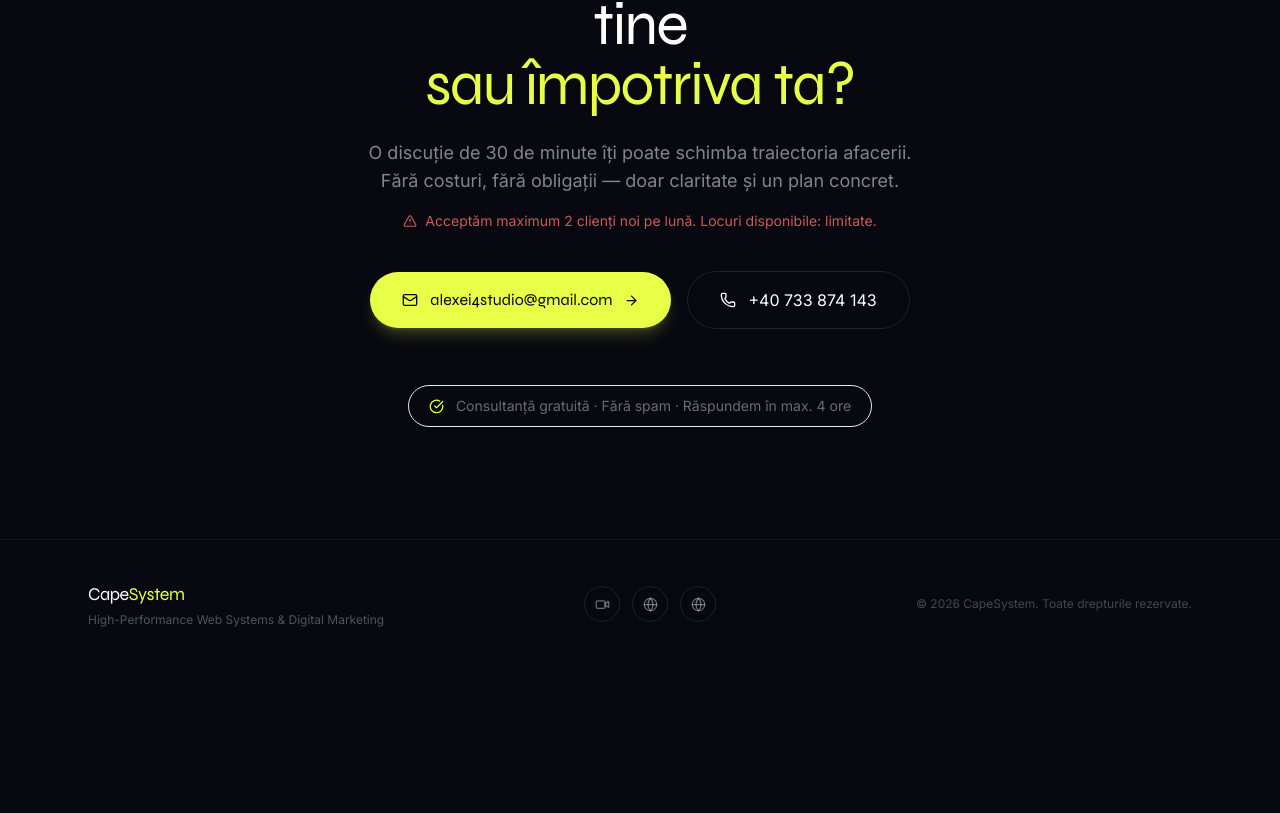
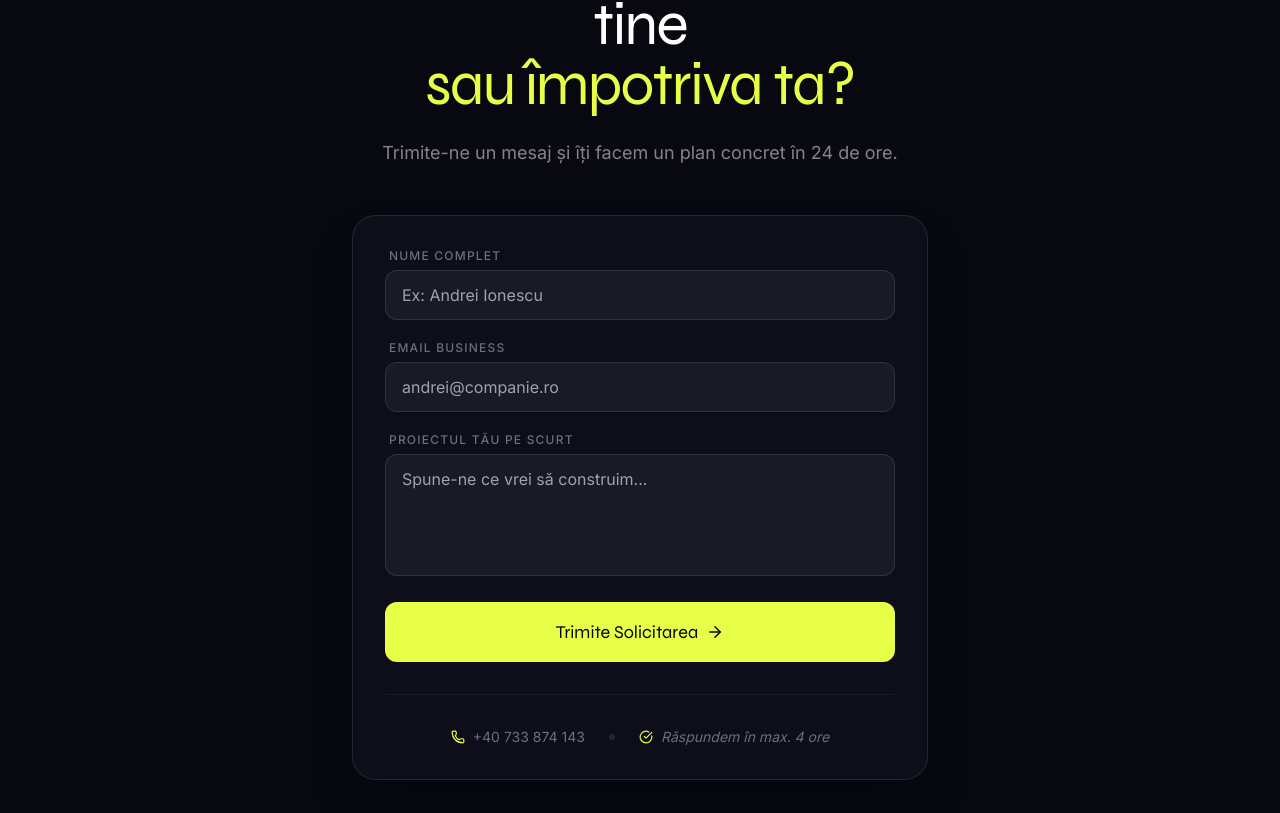
Before and after one commit to alexei4studio-afk/azisunt-net, a Next.js app: page / in a window 1280 px wide. Shown: the part 7747-8560 px from the top of the page. Before the commit the page ends 8415 px from the top, so only its background shows below. Built offline with nearby package versions, Linux system fonts and the light colour scheme.

Commit message:
Feature: Integrated live contact form with Formspree

```diff
--- a/app/page.js
+++ b/app/page.js
@@ -1040,15 +1040,15 @@ function Servicii() {
   );
 }
 
-/* ─── CTA FINAL — Punctul 7: CTA Clar ─── */
+/* ─── CTA FINAL — Punctul 7: Formular de Contact Activ ─── */
 function CTA() {
   return (
     <section id="contact" className="py-28 relative overflow-hidden">
       <div className="absolute inset-0 bg-gradient-to-b from-transparent via-accent/3 to-transparent pointer-events-none" />
       <div className="absolute top-1/2 left-1/2 -translate-x-1/2 -translate-y-1/2 w-[600px] h-[400px] bg-accent/8 rounded-full blur-[120px] pointer-events-none" />
 
-      <div className="max-w-4xl mx-auto px-6 text-center relative">
-        <AnimatedSection>
+      <div className="max-w-4xl mx-auto px-6 relative">
+        <AnimatedSection className="text-center mb-12">
           <Badge>Hai să vorbim</Badge>
           <h2 className="font-display font-800 text-5xl sm:text-6xl leading-[1.05] tracking-tight mb-6">
             Sistemul tău web lucrează pentru tine
@@ -1056,38 +1056,66 @@ function CTA() {
             <span className="text-accent">sau împotriva ta?</span>
           </h2>
           <p className="font-body text-lg text-white/50 max-w-xl mx-auto mb-4">
-            O discuție de 30 de minute îți poate schimba traiectoria afacerii.
-            Fără costuri, fără obligații — doar claritate și un plan concret.
+            Trimite-ne un mesaj și îți facem un plan concret în 24 de ore.
           </p>
-          <p className="font-body text-sm text-red-400/80 mb-10 flex items-center justify-center gap-2">
-            <AlertTriangle size={14} />
-            Acceptăm maximum 2 clienți noi pe lună. Locuri disponibile: limitate.
-          </p>
+        </AnimatedSection>
 
-          <div className="flex flex-col sm:flex-row items-center justify-center gap-4 mb-14">
-            <a
-              href="mailto:alexei4studio@gmail.com"
-              className="group w-full sm:w-auto inline-flex items-center justify-center gap-3 bg-accent text-[#080810] font-display font-700 text-base px-8 py-4 rounded-full hover:scale-105 transition-all shadow-lg shadow-accent/20"
+        <AnimatedSection className="max-w-xl mx-auto bg-surface-card border border-white/10 p-8 rounded-3xl shadow-2xl relative">
+          <form
+            action="https://formspree.io/f/xqewbwgj"
+            method="POST"
+            className="space-y-5 text-left"
+          >
+            <div>
+              <label htmlFor="name" className="block text-xs font-medium text-white/40 mb-1.5 ml-1 uppercase tracking-widest">Nume Complet</label>
+              <input
+                type="text"
+                name="name"
+                required
+                className="w-full bg-white/5 border border-white/10 rounded-xl px-4 py-3 text-white focus:outline-none focus:border-accent/50 transition-colors"
+                placeholder="Ex: Andrei Ionescu"
+              />
+            </div>
+
+            <div>
+              <label htmlFor="email" className="block text-xs font-medium text-white/40 mb-1.5 ml-1 uppercase tracking-widest">Email Business</label>
+              <input
+                type="email"
+                name="email"
+                required
+                className="w-full bg-white/5 border border-white/10 rounded-xl px-4 py-3 text-white focus:outline-none focus:border-accent/50 transition-colors"
+                placeholder="andrei@companie.ro"
+              />
+            </div>
+
+            <div>
+              <label htmlFor="message" className="block text-xs font-medium text-white/40 mb-1.5 ml-1 uppercase tracking-widest">Proiectul tău pe scurt</label>
+              <textarea
+                name="message"
+                required
+                rows={4}
+                className="w-full bg-white/5 border border-white/10 rounded-xl px-4 py-3 text-white focus:outline-none focus:border-accent/50 transition-colors resize-none"
+                placeholder="Spune-ne ce vrei să construim..."
+              ></textarea>
+            </div>
+
+            <button
+              type="submit"
+              className="group w-full bg-accent text-[#080810] font-display font-800 py-4 rounded-xl hover:bg-[#d4eb3d] transition-all flex items-center justify-center gap-2 text-lg active:scale-[0.98]"
             >
-              <Mail size={16} />
-              alexei4studio@gmail.com
-              <ArrowRight
-                size={15}
-                className="group-hover:translate-x-1 transition-transform"
-              />
-            </a>
-            <a
-              href="tel:+40733874143"
-              className="w-full sm:w-auto inline-flex items-center justify-center gap-3 border border-white/10 text-white font-body text-base px-8 py-4 rounded-full hover:border-white/25 hover:bg-white/5 transition-all"
-            >
-              <Phone size={16} />
-              +40 733 874 143
-            </a>
-          </div>
+              Trimite Solicitarea
+              <ArrowRight size={18} className="group-hover:translate-x-1 transition-transform" />
+            </button>
+          </form>
 
-          <div className="inline-flex items-center gap-3 text-sm font-body text-white/40 border border-white/8 rounded-full px-5 py-2.5">
-            <CheckCircle size={15} className="text-accent" />
-            Consultanță gratuită · Fără spam · Răspundem în max. 4 ore
+          <div className="mt-8 flex flex-wrap items-center justify-center gap-6 border-t border-white/5 pt-8">
+             <a href="tel:+40733874143" className="flex items-center gap-2 text-white/40 hover:text-white transition-colors text-sm">
+                <Phone size={14} className="text-accent" /> +40 733 874 143
+             </a>
+             <div className="w-1.5 h-1.5 rounded-full bg-white/10 hidden sm:block" />
+             <div className="flex items-center gap-2 text-white/40 text-sm italic">
+                <CheckCircle size={14} className="text-accent" /> Răspundem în max. 4 ore
+             </div>
           </div>
         </AnimatedSection>
       </div>
```
